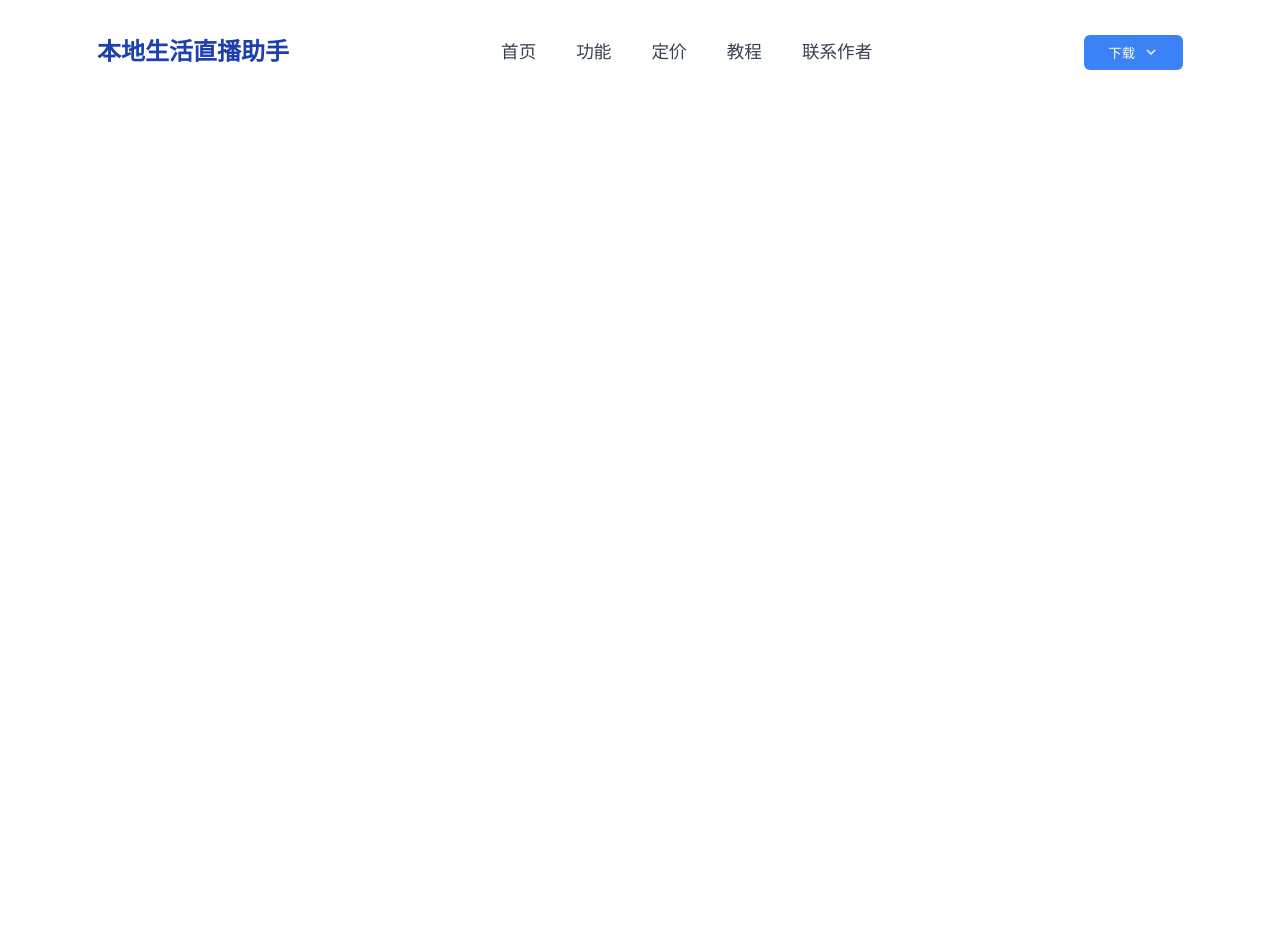
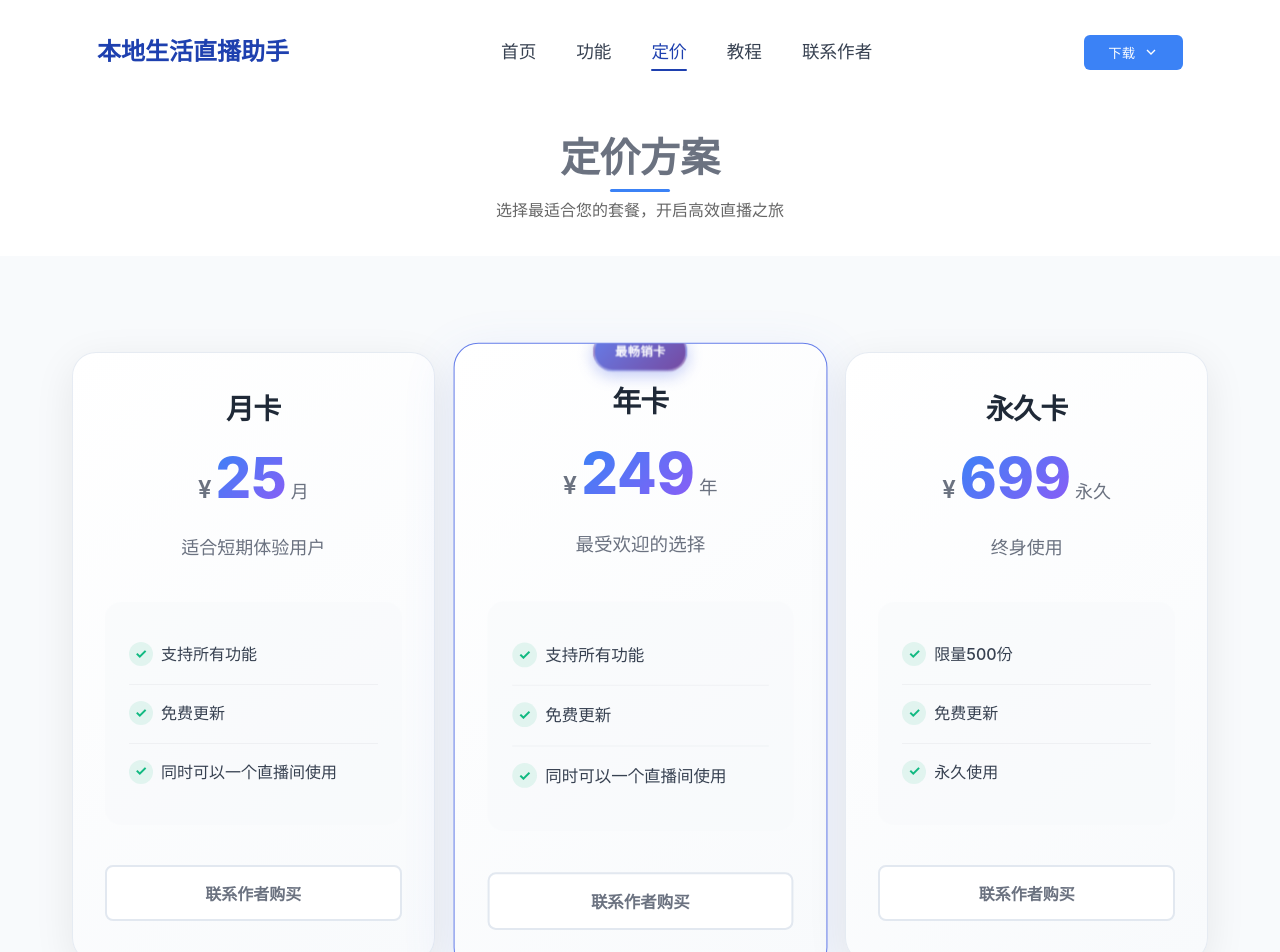
Before and after one commit to woftsun/live-website, a Vue app: page /pricing/1 in a window 1280 px wide. Shown: the top 952 px of the page. Before the commit the page ends 800 px from the top, so only its background shows below. Built offline with nearby package versions, Linux system fonts and the light colour scheme.

Commit message:
fix: 修复部分店铺优惠券没有办法展示的问题

```diff
--- a/src/App.vue
+++ b/src/App.vue
@@ -1,6 +1,13 @@
-<script setup lang="ts">
-import { RouterLink, RouterView } from 'vue-router'
-import { ref, onMounted, onUnmounted } from 'vue'
+<script setup>
+import { RouterLink, RouterView, useRoute } from 'vue-router'
+import { ref, onMounted, onUnmounted, computed } from 'vue'
+
+const route = useRoute()
+
+// 获取当前路径参数，如果没有则默认为 '1'
+const currentId = computed(() => {
+  return route.params.id || '1'
+})
 
 const isScrolled = ref(false)
 const isMobileMenuOpen = ref(false)
@@ -11,7 +18,7 @@ const handleScroll = () => {
 }
 
 const downloadStableApp = () => {
-  window.open('https://agent.fish.woftsun.cn/livetools3.4.0.zip', '_blank')
+  window.open('https://agent.woftsun.cn/plugins/livetools3.4.1.zip', '_blank')
   isDownloadDropdownOpen.value = false
 }
 
@@ -59,7 +66,7 @@ onUnmounted(() => {
   <header :class="{ scrolled: isScrolled }">
     <div class="nav-container">
       <div class="logo">
-        <RouterLink to="/" style="text-decoration: none">
+        <RouterLink :to="`/${currentId}`" style="text-decoration: none">
           <!-- 桌面端显示文字标题 -->
           <h2
             class="logo-text"
@@ -74,11 +81,11 @@ onUnmounted(() => {
 
       <!-- 桌面端导航 -->
       <nav class="main-nav">
-        <RouterLink to="/" class="nav-link">首页</RouterLink>
-        <RouterLink to="/features" class="nav-link">功能</RouterLink>
-        <RouterLink to="/pricing" class="nav-link">定价</RouterLink>
-        <RouterLink to="/tutorial" class="nav-link">教程</RouterLink>
-        <RouterLink to="/contact" class="nav-link">联系作者</RouterLink>
+        <RouterLink :to="`/${currentId}`" class="nav-link">首页</RouterLink>
+        <RouterLink :to="`/features/${currentId}`" class="nav-link">功能</RouterLink>
+        <RouterLink :to="`/pricing/${currentId}`" class="nav-link">定价</RouterLink>
+        <RouterLink :to="`/tutorial/${currentId}`" class="nav-link">教程</RouterLink>
+        <RouterLink :to="`/contact/${currentId}`" class="nav-link">联系作者</RouterLink>
       </nav>
 
       <div class="nav-actions">
@@ -132,7 +139,7 @@ onUnmounted(() => {
     <!-- 移动端导航菜单 -->
     <div class="mobile-nav" :class="{ open: isMobileMenuOpen }" @click="closeMobileMenu">
       <div class="mobile-nav-content" @click.stop>
-        <RouterLink to="/" class="mobile-nav-link" @click="closeMobileMenu">
+        <RouterLink :to="`/${currentId}`" class="mobile-nav-link" @click="closeMobileMenu">
           <svg
             width="20"
             height="20"
@@ -146,7 +153,7 @@ onUnmounted(() => {
           </svg>
           首页
         </RouterLink>
-        <RouterLink to="/features" class="mobile-nav-link" @click="closeMobileMenu">
+        <RouterLink :to="`/features/${currentId}`" class="mobile-nav-link" @click="closeMobileMenu">
           <svg
             width="20"
             height="20"
@@ -161,7 +168,7 @@ onUnmounted(() => {
           </svg>
           功能
         </RouterLink>
-        <RouterLink to="/pricing" class="mobile-nav-link" @click="closeMobileMenu">
+        <RouterLink :to="`/pricing/${currentId}`" class="mobile-nav-link" @click="closeMobileMenu">
           <svg
             width="20"
             height="20"
@@ -175,7 +182,7 @@ onUnmounted(() => {
           </svg>
           定价
         </RouterLink>
-        <RouterLink to="/tutorial" class="mobile-nav-link" @click="closeMobileMenu">
+        <RouterLink :to="`/tutorial/${currentId}`" class="mobile-nav-link" @click="closeMobileMenu">
           <svg
             width="20"
             height="20"
@@ -189,7 +196,7 @@ onUnmounted(() => {
           </svg>
           教程
         </RouterLink>
-        <RouterLink to="/contact" class="mobile-nav-link" @click="closeMobileMenu">
+        <RouterLink :to="`/contact/${currentId}`" class="mobile-nav-link" @click="closeMobileMenu">
           <svg
             width="20"
             height="20"
--- /dev/null
+++ b/src/config/data.json
@@ -0,0 +1,80 @@
+{
+  "pricing": {
+    "1": [
+      {
+        "id": "monthly",
+        "name": "月卡",
+        "price": 25,
+        "period": "月",
+        "description": "适合短期体验用户",
+        "features": ["支持所有功能", "免费更新", "同时可以一个直播间使用"],
+        "buttonText": "联系作者购买",
+        "popular": false
+      },
+      {
+        "id": "yearly",
+        "name": "年卡",
+        "price": 249,
+        "period": "年",
+        "description": "最受欢迎的选择",
+        "features": ["支持所有功能", "免费更新", "同时可以一个直播间使用"],
+        "buttonText": "联系作者购买",
+        "popular": true,
+        "badge": "最畅销卡"
+      },
+      {
+        "id": "lifetime",
+        "name": "永久卡",
+        "price": 699,
+        "period": "永久",
+        "description": "终身使用",
+        "features": ["限量500份", "免费更新", "永久使用"],
+        "buttonText": "联系作者购买",
+        "popular": false,
+        "badge": ""
+      }
+    ]
+  },
+  "contact": {
+    "1": {
+      "authorInfo": {
+        "name": "作者",
+        "title": "全栈开发工程师",
+        "description": "擅长网站、小程序、浏览器插件以及直播工具开发，如抖音数据爬取、自动化工具开发、直播工具优化等",
+        "experience": "5年从业经验，3年+抖音相关开发经验"
+      },
+      "contactMethods": [
+        {
+          "id": 1,
+          "title": "微信联系",
+          "description": "扫码添加作者微信，获取一对一技术支持",
+          "qrcode": "https://agent.woftsun.cn/image/brow.png",
+          "type": "wechat",
+          "note": "工作时间：9:00-22:00"
+        }
+      ],
+      "plugins": [
+        {
+          "id": 1,
+          "name": "本地生活直播助手",
+          "description": "专为本地生活商家打造的智能直播工具，支持自动弹窗、发福袋、发券等功能",
+          "status": "已发布",
+          "version": "v3.2.5",
+          "users": "500+",
+          "features": ["自动弹窗", "自动发福袋", "自动发券", "自动发评", "自动回复", "自动加库存"],
+          "link": "/pricing"
+        },
+        {
+          "id": 2,
+          "name": "摸鱼倒计时",
+          "description": "摸鱼小时钟",
+          "status": "已发布",
+          "version": "v2.0.0",
+          "users": "10000+",
+          "features": ["下班倒计时", "周末倒计时", "节假日倒计时", "发工资倒计时"],
+          "link": "/pricing"
+        }
+      ]
+    }
+  }
+}
--- a/src/views/ContactView.vue
+++ b/src/views/ContactView.vue
@@ -1,48 +1,24 @@
-<script setup lang="ts">
-// 作者信息
-const authorInfo = {
-  name: '作者',
-  title: '全栈开发工程师',
-  description:
-    '擅长网站、小程序、浏览器插件以及直播工具开发，如抖音数据爬取、自动化工具开发、直播工具优化等',
-  experience: '5年从业经验，3年+抖音相关开发经验',
-}
+<script setup>
+import { ref, onMounted } from 'vue'
+import { useRoute } from 'vue-router'
+import dataConfig from '../config/data.json'
 
-// 联系方式数据
-const contactMethods = [
-  {
-    id: 1,
-    title: '微信联系',
-    description: '扫码添加作者微信，获取一对一技术支持',
-    qrcode: 'https://agent.fish.woftsun.cn/fish.png',
-    type: 'wechat',
-    note: '工作时间：9:00-22:00',
-  },
-]
+const route = useRoute()
 
-// 插件列表（为后续扩展预留）
-const plugins = [
-  {
-    id: 1,
-    name: '本地生活直播助手',
-    description: '专为本地生活商家打造的智能直播工具，支持自动弹窗、发福袋、发券等功能',
-    status: '已发布',
-    version: 'v3.2.5',
-    users: '500+',
-    features: ['自动弹窗', '自动发福袋', '自动发券', '自动发评', '自动回复', '自动加库存'],
-    link: '/pricing',
-  },
-  {
-    id: 2,
-    name: '摸鱼倒计时',
-    description: '摸鱼小时钟',
-    status: '已发布',
-    version: 'v2.0.0',
-    users: '10000+',
-    features: ['下班倒计时', '周末倒计时', '节假日倒计时', '发工资倒计时'],
-    link: '/pricing',
-  },
-]
+// 响应式数据
+const authorInfo = ref({})
+const contactMethods = ref([])
+const plugins = ref([])
+
+// 根据路径参数加载数据
+onMounted(() => {
+  const id = route.params.id
+  const contactData = dataConfig.contact[id] || dataConfig.contact['1']
+
+  authorInfo.value = contactData.authorInfo
+  contactMethods.value = contactData.contactMethods
+  plugins.value = contactData.plugins
+})
 
 // 服务优势
 const advantages = [
@@ -171,7 +147,7 @@ const advantages = [
           <h2>准备开始使用我的插件？</h2>
           <p>扫码添加微信，获取专业技术支持和最新产品资讯</p>
           <div class="cta-buttons">
-            <router-link to="/pricing" class="btn-primary">查看价格</router-link>
+            <router-link :to="`/pricing/${route.params.id || '1'}`" class="btn-primary">查看价格</router-link>
             <a href="#contact-section" class="btn-secondary">立即联系</a>
           </div>
         </div>
--- a/src/views/FeaturesView.vue
+++ b/src/views/FeaturesView.vue
@@ -1,4 +1,14 @@
-<script setup lang="ts">
+<script setup>
+import { useRoute } from 'vue-router'
+import { computed } from 'vue'
+
+const route = useRoute()
+
+// 获取当前路径参数，如果没有则默认为 '1'
+const currentId = computed(() => {
+  return route.params.id || '1'
+})
+
 // 核心功能数据 - 与首页保持一致
 const features = [
   {
@@ -120,8 +130,8 @@ const features = [
           <h2>准备开始您的智能直播之旅？</h2>
           <p>加入数千家成功企业，体验自动化中控直播解决方案</p>
           <div class="cta-buttons">
-            <router-link to="/pricing" class="btn-primary">查看价格</router-link>
-            <router-link to="/contact" class="btn-secondary">联系我们</router-link>
+            <router-link :to="`/pricing/${currentId}`" class="btn-primary">查看价格</router-link>
+            <router-link :to="`/contact/${currentId}`" class="btn-secondary">联系我们</router-link>
           </div>
         </div>
       </div>
--- a/src/views/PricingView.vue
+++ b/src/views/PricingView.vue
@@ -1,41 +1,19 @@
-<script setup lang="ts">
-import { ref } from 'vue'
+<script setup>
+import { ref, onMounted } from 'vue'
+import { useRoute } from 'vue-router'
+import dataConfig from '../config/data.json'
+
+const route = useRoute()
 
 // 定价方案数据
-const pricingPlans = ref([
-  {
-    id: 'monthly',
-    name: '月卡',
-    price: 89,
-    period: '月',
-    description: '适合短期体验用户',
-    features: ['支持所有功能', '免费更新', '同时可以一个直播间使用'],
-    buttonText: '联系作者购买',
-    popular: false,
-  },
-  {
-    id: 'yearly',
-    name: '年卡',
-    price: 799,
-    period: '年',
-    description: '最受欢迎的选择',
-    features: ['支持所有功能', '免费更新', '同时可以一个直播间使用'],
-    buttonText: '联系作者购买',
-    popular: true,
-    badge: '最畅销卡',
-  },
-  {
-    id: 'lifetime',
-    name: '永久卡',
-    price: 1299,
-    period: '永久',
-    description: '终身使用',
-    features: ['限量500份', '免费更新', '永久使用'],
-    buttonText: '联系作者购买',
-    popular: false,
-    badge: '',
-  },
-])
+const pricingPlans = ref([])
+
+// 根据路径参数加载数据
+onMounted(() => {
+  const id = route.params.id
+  const plans = dataConfig.pricing[id] || dataConfig.pricing['1']
+  pricingPlans.value = plans
+})
 </script>
 
 <template>
```
Also changed, not shown: src/router/index.ts (+5 -5 lines), src/views/AboutView.vue (+12 -4 lines), 1 other file (tests, documents, lock files or other folders).
